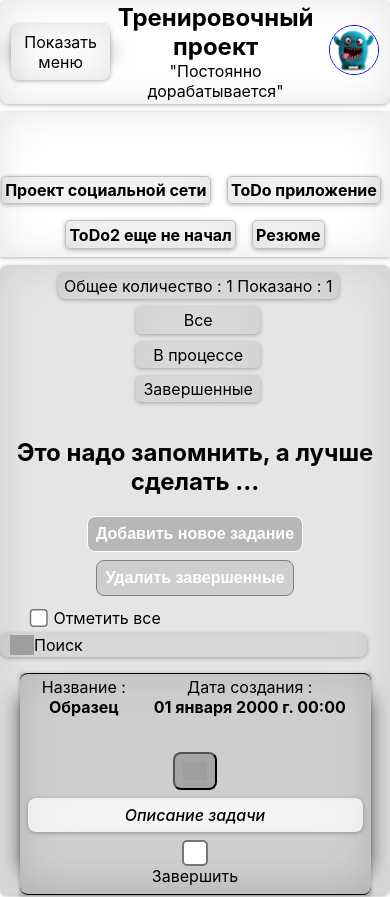
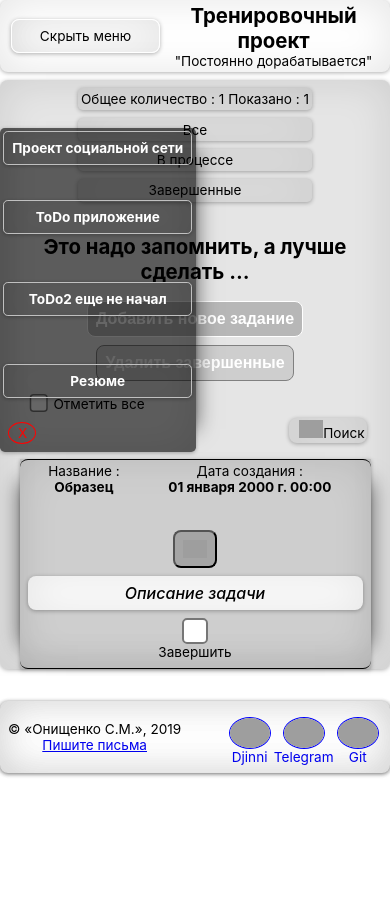
Before and after one commit to Sphinx7777/Test, a React (Create React App) app: page / in a window 390 px wide. Shown: the top 897 px of the page. After the commit the page ends 844 px from the top, so only its background shows below. Built offline with nearby package versions, Linux system fonts and the light colour scheme; grey boxes are pictures that could not be loaded; what redux-localstorage-simple would draw is missing.

Commit message:
app to class

```diff
--- a/src/App.js
+++ b/src/App.js
@@ -1,23 +1,31 @@
-import React from 'react';
+import React, {Component} from 'react';
 import s from './App.module.scss';
-import TodoContainer from "./ToDo/TodoContainer";
 import {Route, Switch} from "react-router-dom";
 import {Footer} from "./Footer/Footer";
 import {Header} from "./Header/Header";
 import {SideBar} from "./SideBar/SideBar";
 import {Resume} from "./Resume/Resume";
+import {connect} from "react-redux";
+import {
+	addNewTask, changeStatusAllTasks, changeStatusTaskEditForm, changeTask,
+	changeTaskStatus, removeTask, setToggleShowSideBar, toggleEditStatus
+} from "./././Redux/todoReducer";
+import {Todo} from "./ToDo/Todo";
 
 
 
-const App=()=> {
+
+class App extends Component {
+	render() {
+		let {menuShowStatus,setToggleShowSideBar} = this.props;
 		return (
 			<div className={s.appWrapper}>
-			<Header />
-			<SideBar />
-			<div className={s.contentWrapper}>
+				<Header {...{menuShowStatus,setToggleShowSideBar}}/>
+				<SideBar {...{menuShowStatus,setToggleShowSideBar}}/>
+				<div className={!menuShowStatus ? s.contentWrapper : s.contentWrapper+' '+s.contentDisableMenu }>
 					<Switch>
-					<Route exact path='/'  render = {()=> <TodoContainer />}/>
-					<Route path='/resume'  render = {()=> <Resume />}/>
+						<Route exact path='/' render={() => <Todo {...this.props}/>}/>
+						<Route path='/resume' render={() => <Resume/>}/>
 						<Route path='/telegram' component={() => {
 							window.location.href = 'https://t.me/S_f_i_n_x';
 							return null;
@@ -36,11 +44,20 @@ const App=()=> {
 						}}/>
 					</Switch>
 				</div>
-			<Footer />
+				<Footer {...{menuShowStatus}}/>
 			</div>
 		);
-};
-
-
-
-export default App;
+	}
+}
+export let mapStateToProps = (state)=>({
+	tasks: state.toDo.tasks,
+	editMode: state.toDo.editMode,
+	allMark: state.toDo.allMark,
+	editDescriptionStatus: state.toDo.editDescriptionStatus,
+	defaultName: state.toDo.defaultName,
+	defaultValue: state.toDo.defaultValue,
+	menuShowStatus: state.toDo.menuShowStatus,
+});
+export default connect(mapStateToProps,
+	{addNewTask,removeTask,changeTask,changeTaskStatus,setToggleShowSideBar,
+		changeStatusAllTasks,changeStatusTaskEditForm,toggleEditStatus})(App);
--- a/src/App.module.scss
+++ b/src/App.module.scss
@@ -15,14 +15,16 @@
     margin-left: 9.5rem;
     margin-right: 0.5rem;
     max-width: 65rem;
-
-
   }
   @media screen and (max-width: 650px) {
     .contentWrapper {
       margin: 0 auto;
     }
   }
+  .contentWrapper.contentDisableMenu {
+    margin: 0 auto;
+  }
+
 
 
   .footerWrapper {
@@ -32,3 +34,9 @@
   }
 
 }
+@media screen and (max-width: 650px) {
+  .appWrapper {
+    font-size: 85%;
+
+  }
+}
--- a/src/Footer/Footer.jsx
+++ b/src/Footer/Footer.jsx
@@ -7,10 +7,10 @@ import brother from "../images/Sfinx.jpg";
 import git from "../images/git.ico";
 
 
-export const Footer = () => {
+export const Footer = ({menuShowStatus}) => {
 
 	return (
-		<div className={s.footerWrapper}>
+		<div className={!menuShowStatus ? s.footerWrapper : s.footerWrapper+' '+s.footerDisableMenu}>
 			<footer className={s.footer}>
 				<div className={s.mail}>
 					<div>
--- a/src/Footer/Footer.module.scss
+++ b/src/Footer/Footer.module.scss
@@ -75,8 +75,13 @@ inset 0 0 40px rgba(0, 0, 0, .1);
 		}
 	}
 }
+.footerWrapper.footerDisableMenu {
+	margin: 0 auto 0.5rem auto;
+}
 @media screen and (max-width: 650px) {
 	.footerWrapper {
 		margin: 0 auto 0.5rem auto;
 	}
+
+
 }
--- a/src/Header/Header.jsx
+++ b/src/Header/Header.jsx
@@ -1,19 +1,19 @@
-import React, {useState} from 'react'
+import React from 'react'
 import s from './Header.module.scss'
 import brother from "../images/Sfinx.jpg";
 
 
-export const Header = (props) => {
+export const Header = ({menuShowStatus,setToggleShowSideBar}) => {
 
-	let [menuShow, setMenuShow] = useState(false);
+
 
 	return (
-		<div className={s.headerWrapper}>
+		<div className={!menuShowStatus ? s.headerWrapper : s.headerWrapper+' '+s.headerDisableMenu}>
 			<header className={s.header}>
 				<div className={s.menu}>
-					{!menuShow
-						? <div className={s.toggleMenu} onClick={()=>{setMenuShow(true)}}>Показать меню</div>
-						: <div className={s.toggleMenu} onClick={()=>{setMenuShow(false)}}>Скрыть меню</div>
+					{!menuShowStatus
+						? <div className={s.toggleMenu} onClick={()=>{setToggleShowSideBar(true)}}>Скрыть меню</div>
+						: <div className={s.toggleMenu} onClick={()=>{setToggleShowSideBar(false)}}>Показать меню</div>
 					}
 				</div>
 				<div>
--- a/src/Header/Header.module.scss
+++ b/src/Header/Header.module.scss
@@ -11,6 +11,7 @@ inset 0 0 40px rgba(0, 0, 0, .1);
 
 .headerWrapper {
 margin: 0.5rem 0.5rem 0 9.5rem;
+
 
 
 	.header {
@@ -28,18 +29,18 @@ margin: 0.5rem 0.5rem 0 9.5rem;
 		.menu {
 
 			.toggleMenu {
+				width: 8.2rem;
 				padding: 0.5rem;
 				margin-left: 0.5rem;
 				box-shadow: $shad;
+				border:1px solid white;
 				@include bRad (0.5rem);
 				cursor: pointer;
 				&:hover {
 					background-color: rgba(0,0,0,0.1);
 				}
-
 			}
 		}
-
 		.logo {
 
 			.logoImg {
@@ -49,12 +50,26 @@ margin: 0.5rem 0.5rem 0 9.5rem;
 				@include bRad (100%);
 			}
 		}
-
-
 	}
+}
+.headerWrapper.headerDisableMenu {
+	margin: 0 auto 0.5rem auto;
 }
 @media screen and (max-width: 650px) {
 	.headerWrapper {
 		margin: 0 auto 0.5rem auto;
 	}
 }
+@media screen and (max-width: 550px) {
+	.headerWrapper {
+
+		.header {
+			.logo {
+				display: none;
+			}
+		}
+
+	}
+
+
+}
--- a/src/Redux/todoReducer.js
+++ b/src/Redux/todoReducer.js
@@ -24,7 +24,7 @@ if(!initialState || !initialState.tasks || !initialState.tasks.length){
 		editDescriptionStatus: false,
 		defaultName: null,
 		defaultValue: null,
-		menuShow: true
+		menuShowStatus: false
 
 	}
 }
@@ -89,7 +89,7 @@ const todoReducer = (state = initialState, action) => {
 			}
 		}
 		case TOGGLE_SHOW_SIDE_BAR: {
-			return {...state, menuShow: action.status}
+			return {...state, menuShowStatus: action.status}
 		}
 		default:
 			return state;
--- a/src/SideBar/SideBar.jsx
+++ b/src/SideBar/SideBar.jsx
@@ -4,10 +4,10 @@ import {NavLink} from "react-router-dom";
 
 
 
-export const SideBar = (props) => {
+export const SideBar = ({menuShowStatus,setToggleShowSideBar}) => {
 
 	return (
-		<div className={s.sideBarWrapper}>
+		<div className={!menuShowStatus ? s.sideBarWrapper : (s.sideBarWrapper + ' ' + s.disableShow)}>
 			<div className={s.sideBar}>
 				<NavLink className={s.sideBarLink} to="/social">
 					Проект социальной сети
@@ -21,6 +21,7 @@ export const SideBar = (props) => {
 				<NavLink className={s.sideBarLink} to="/resume">
 					Резюме
 				</NavLink>
+				<div className={s.sideBarToClose} onClick={()=>{setToggleShowSideBar(true)}}>X</div>
 
 
 			</div>
--- a/src/SideBar/SideBar.module.scss
+++ b/src/SideBar/SideBar.module.scss
@@ -12,20 +12,31 @@ inset 0 0 40px rgba(0, 0, 0, .1);
 .sideBarWrapper {
 	float: left;
 	max-width: 7.5rem;
-	position: fixed;
+	position: sticky;
 	left: 0.5rem;
 	top: 0.5rem;
-
+	margin-top: 4rem;
 
 	.sideBar {
 		box-shadow: $shad;
 		display: flex;
 		flex-direction: column;
 
+		.sideBarToClose {
+			max-width: 0.5rem;
+			color: red;
+			padding: 2px 9px;
+			margin: 0.5rem;
+			cursor: pointer;
+			border: 1px solid red;
+			@include bRad (100%);
+		}
+
+
 		.sideBarLink {
-
+			max-width: 100%;
 			text-align: center;
-			margin: 3rem 0.2rem 0 0.2rem;
+			margin: 2rem 0.2rem 0 0.2rem;
 			padding: 0.5rem;
 			border: 1px solid silver;
 			@include bRad (0.3rem);
@@ -33,45 +44,48 @@ inset 0 0 40px rgba(0, 0, 0, .1);
 			text-decoration: none;
 			color: black;
 			font-weight: bold;
+
 			&:first-child {
-margin-top: 4rem;
+				margin-top: 4rem;
 			}
+
 			&:hover {
-				background: rgba(0,0,0,0.1);
+				background: rgba(0, 0, 0, 0.1);
 			}
 		}
+	}
+}
 
-	}
+.sideBarWrapper.disableShow {
+	display: none;
+
 }
 
 @media screen and (max-width: 650px) {
 	.sideBarWrapper {
 		left: 0;
-		top: 0;
-		display: block;
+		top: 4rem;
 		max-width: 100%;
-		float: none;
-		position: relative;
-
-
+		position: fixed;
 
 
 		.sideBar {
-			display: block;
-			text-align: center;
-
+			display: inline-flex;
+			flex-direction: column;
+			background-color: rgba(0, 0, 0, 0.6);
+			@include bRad (0.3rem);
 
 			.sideBarLink {
-				display: inline-block;
+				color: white;
+				max-width: 100%;
+				display: block;
+				padding: 0.5rem;
+				margin-bottom: 1rem;
 
-				padding: 0.2rem;
-				margin: 0.5rem;
 				&:first-child {
-					margin-left: 0;
+					margin: 0.2rem;
 				}
-
 			}
 		}
 	}
-
 }
--- a/src/ToDo/ToDo.module.scss
+++ b/src/ToDo/ToDo.module.scss
@@ -100,11 +100,12 @@ inset 0 0 40px rgba(0, 0, 0, .1);
 
 			.searchWrapper {
 				padding-right: 6%;
-				align-items: center;
+
 
 				.search {
-					display: flex;
-					align-content: center;
+					max-width: 100%;
+
+
 					box-shadow: $shad;
 					@include bRad (0.5rem);
 					padding: 2px;
@@ -148,6 +149,10 @@ inset 0 0 40px rgba(0, 0, 0, .1);
 				.searchWrapper {
 					display: block;
 					text-align: right;
+
+					.search {
+						display: inline-block;
+					}
 
 					.searchWrapperContent {
 						justify-content: flex-end;
@@ -433,7 +438,7 @@ inset 0 0 40px rgba(0, 0, 0, .1);
 			.allCount {
 				padding: 0.2rem;
 				box-shadow: $shad;
-				@include bRad (0.5rem);
+				@include bRad (0.3rem);
 				margin-left: 0.5rem;
 				cursor: pointer;
 			}
@@ -459,62 +464,24 @@ inset 0 0 40px rgba(0, 0, 0, .1);
 				display: inline-flex;
 				flex-direction: column;
 
-
-				.filter, .allCount {
-
-				}
-
 				.filter {
 					display: inline-flex;
 					flex-direction: column;
 
-
-				}
-
 					.filterItem {
-           width: 100%;
-						margin-bottom: 0.5rem;
-
-						&:last-child {
-
-						}
+						max-width: 100%;
+						margin: 0 0 0.5rem 0;
 					}
 				}
-
 				.allCount {
-margin: 0 0 0.5rem 0;
-
+					max-width: 100%;
+					margin: 0 0 0.5rem 0;
 				}
 			}
+		}
 
 
-			@media screen and (max-width: 580px) {
-			.filterWrapper {
-				flex-direction: column;
 
-				.filter, .allCount {
-					margin: 0 auto;
-				}
-
-				.filter {
-
-					.filterItem {
-						margin-right: 1.3rem;
-
-						&:last-child {
-							margin-right: 0;
-						}
-					}
-				}
-
-				.allCount {
-					margin-bottom: 0.5rem;
-					width: 100%;
-					margin-left: 0;
-				}
-			}
-
-		}
 	}
 }
 
--- a/src/ToDo/Todo.jsx
+++ b/src/ToDo/Todo.jsx
@@ -10,7 +10,7 @@ import {SearchTask} from "./SearchTask";
 export const Todo = ({
 											 tasks, addNewTask, removeTask, changeTask, changeTaskStatus,
 											 editMode, changeStatusTaskEditForm, allMark, changeStatusAllTasks,
-											 editDescriptionStatus,toggleEditStatus,defaultName,defaultValue
+											 editDescriptionStatus,toggleEditStatus,defaultName,defaultValue,menuShowStatus
 										 }) => {
 
 	let newDate = new Date();
--- a/src/ToDo/TodoContainer.jsx
+++ /dev/null
@@ -1,38 +0,0 @@
-import React,{Component} from 'react'
-import {connect} from "react-redux";
-import {
-	addNewTask,
-	changeStatusAllTasks,
-	changeStatusTaskEditForm,
-	changeTask,
-	changeTaskStatus,
-	removeTask,toggleEditStatus
-} from "../Redux/todoReducer";
-import {Todo} from "./Todo";
-
-
-
-class TodoContainer extends Component {
-
-
-	render() {
-
-
-		return (
-			<Todo {...this.props}/>
-		)
-	}
-}
-
-let mapStateToProps = (state)=>({
-	tasks: state.toDo.tasks,
-	editMode: state.toDo.editMode,
-	allMark: state.toDo.allMark,
-	editDescriptionStatus: state.toDo.editDescriptionStatus,
-	defaultName: state.toDo.defaultName,
-	defaultValue: state.toDo.defaultValue,
-});
-
-export default connect(mapStateToProps,
-	{addNewTask,removeTask,changeTask,changeTaskStatus,
-		changeStatusAllTasks,changeStatusTaskEditForm,toggleEditStatus})(TodoContainer);
```
Lines whose indentation alone changed are shown as unchanged.
